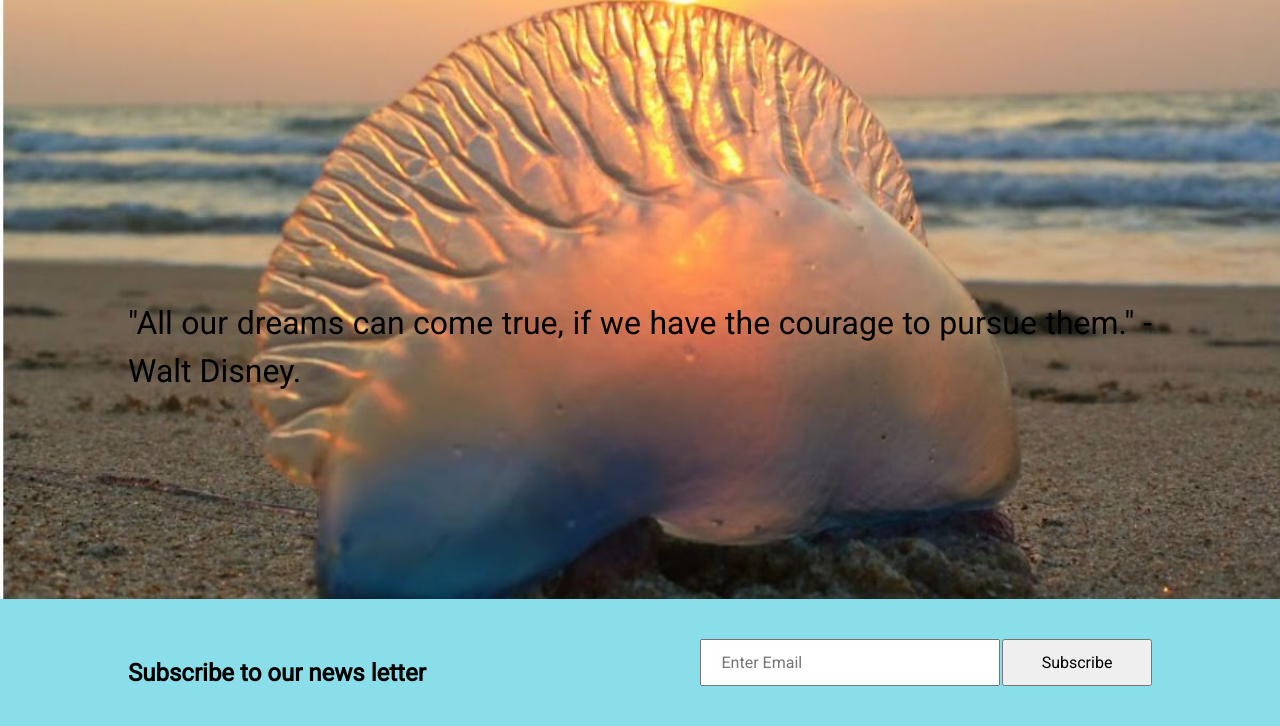
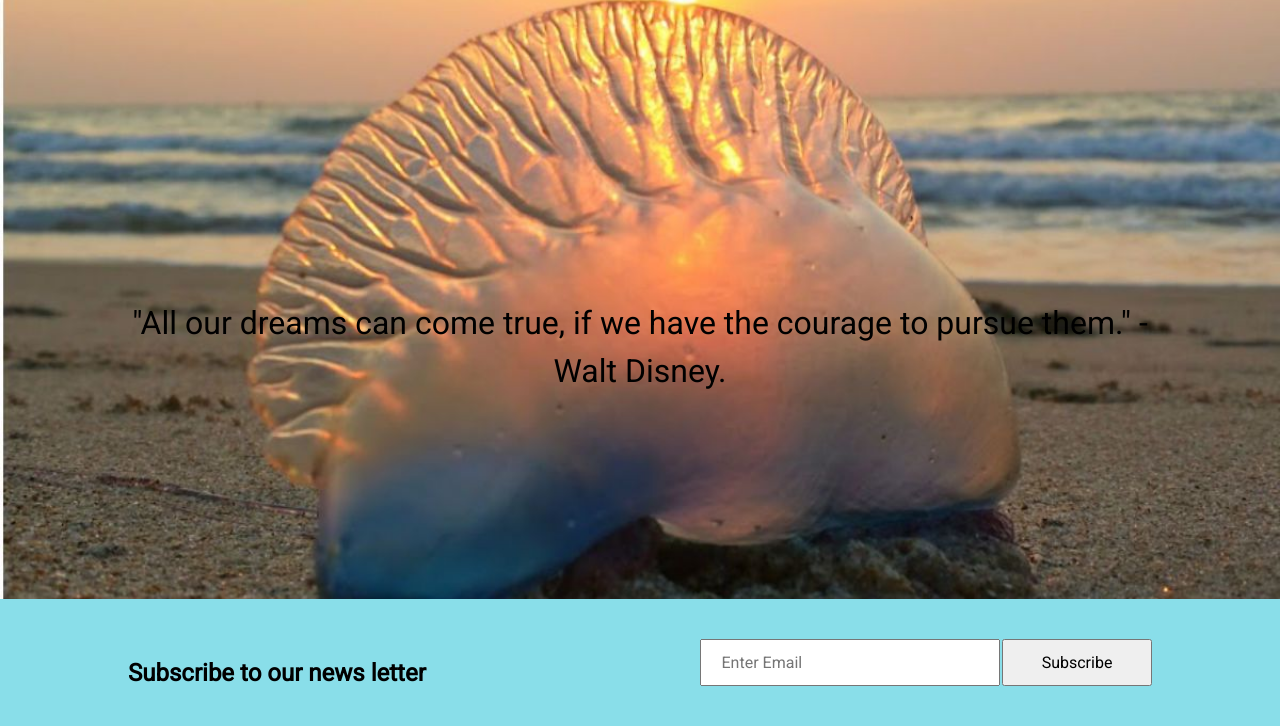
Before and after one commit to anilthapa44600/portfolio_project, a Django app: page / in a window 1280 px wide. Shown: the part 73-799 px from the top of the page. Run offline with Django 3.2, Linux system fonts and the light colour scheme; data comes from the database, SQL or seed files in the repository.

Commit message:
replaced class 'quote' with 'container' class

```diff
--- a/portfolio/static/css/style.css
+++ b/portfolio/static/css/style.css
@@ -148,17 +148,15 @@ header{
     height: 600px;
 }
 
-.quote{
-    width:100%;
+#home .container{
     position: absolute;
     top: 50%;
+    left: 10%;
 
 }
-.quote p {
-    width: 80%;
-    margin: auto;
+#home p {
     font-size: 3.2rem;
-    color: rgb(0,0,0);
+    text-align: center;
 }
 
 /* css for home section and its children ends */
--- a/portfolio/templates/portfolio/index.html
+++ b/portfolio/templates/portfolio/index.html
@@ -58,7 +58,7 @@
     </header>
     <main>
         <section id="home">
-            <div class="quote" >
+            <div class="container" >
                 <!-- <figure>
                     <img src="./img/road.jpg" alt="road image" height="600px" width="100%">
                 </figure> -->
```
